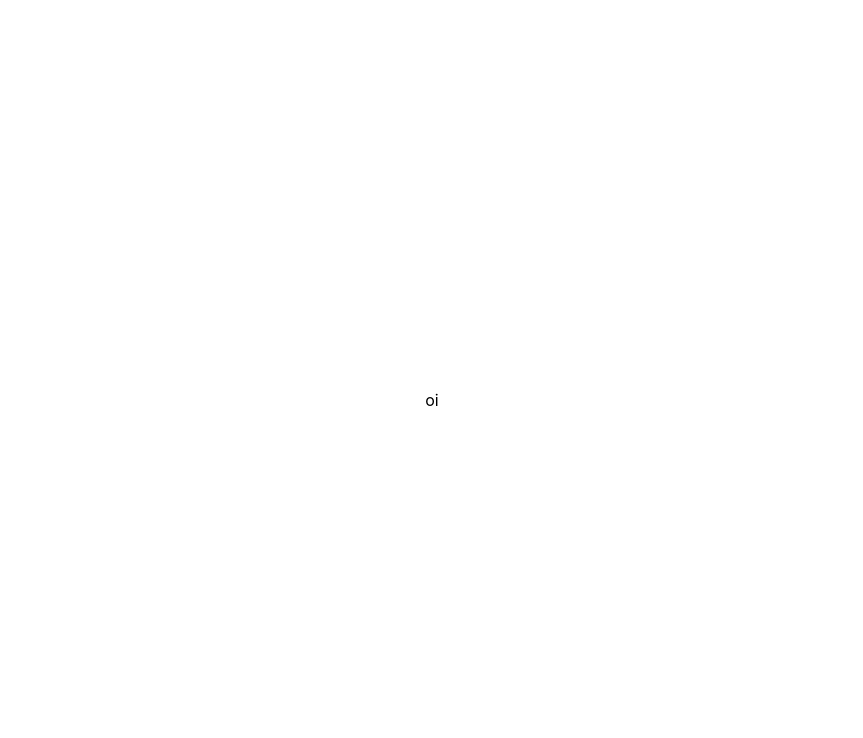
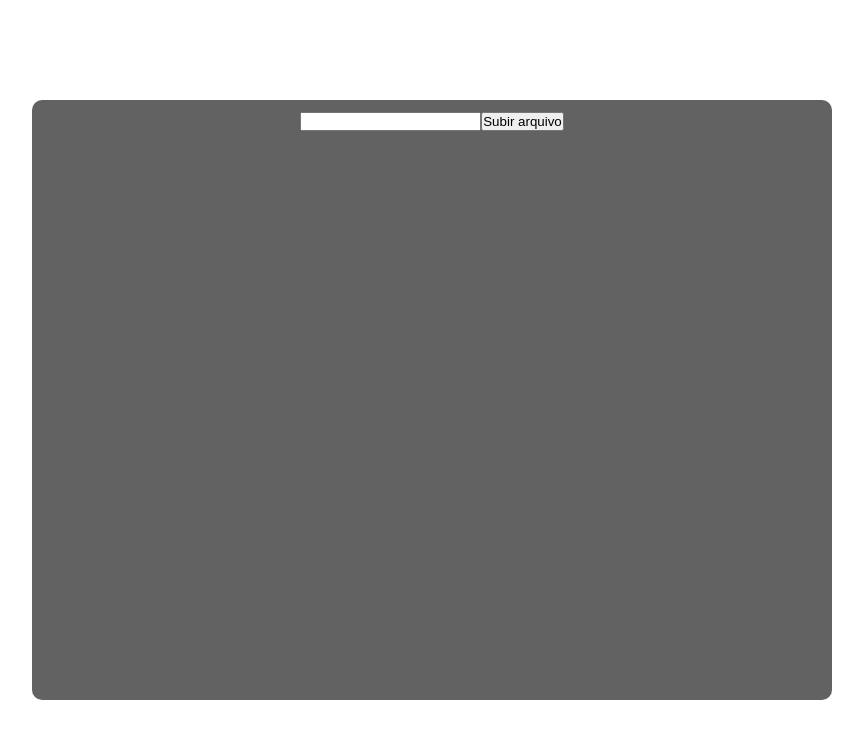
Before and after one commit to DiegoOlive29/leitordearquivo-front, a React (Create React App) app in the folder leitor-de-programa-front/: page / in a window 1280 px wide. Shown: the top 738 px of the page, without its empty margins (208-1071 px from the left). Built offline with nearby package versions, Linux system fonts and the light colour scheme.

Commit message:
Create page home and components

```diff
--- a/leitor-de-programa-front/src/App.tsx
+++ b/leitor-de-programa-front/src/App.tsx
@@ -1,11 +1,12 @@
 import './App.css';
 import { GlobalStyle } from './styles/globa';
-
+import Home from './pages/home';
 
 function App() {
   return (
     <div className="App">
-      oi
+
+      <Home/>
       <GlobalStyle/>
 
     </div>
--- /dev/null
+++ b/leitor-de-programa-front/src/components/CenterContainer/index.tsx
@@ -0,0 +1,13 @@
+import { MainCenter } from "./styles";
+const CenterContainer = () => {
+  return (
+    <MainCenter>
+      <form action="">
+        <input type="text" />
+        <button>Subir arquivo</button>
+      </form>
+    </MainCenter>
+  );
+};
+
+export default CenterContainer;
--- /dev/null
+++ b/leitor-de-programa-front/src/components/CenterContainer/styles.tsx
@@ -0,0 +1,15 @@
+import styled  from "styled-components";
+
+export const MainCenter = styled.main`
+    background-color: var(--greytext);
+    display         : flex;
+    flex-direction  : column;
+    align-items     : center;
+    justify-content : flex-start;
+    width           : 800px;
+    min-height      : 600px;
+    padding-top     : 10px;
+    gap             : 25px;
+    border-radius   : 10px;
+
+`
--- /dev/null
+++ b/leitor-de-programa-front/src/components/TableDados/styles.tsx
@@ -0,0 +1,5 @@
+import styled  from "styled-components";
+
+export const table = styled.main`
+
+`
--- /dev/null
+++ b/leitor-de-programa-front/src/pages/home/index.tsx
@@ -0,0 +1,12 @@
+import CenterContainer from "../../components/CenterContainer"
+
+const Home=() =>{
+
+    return (
+       <CenterContainer/>
+
+
+    )
+}
+
+export default Home
```
Also changed, not shown: leitor-de-programa-front/src/components/TableDados/index.tsx (added, +7 -0 lines).
